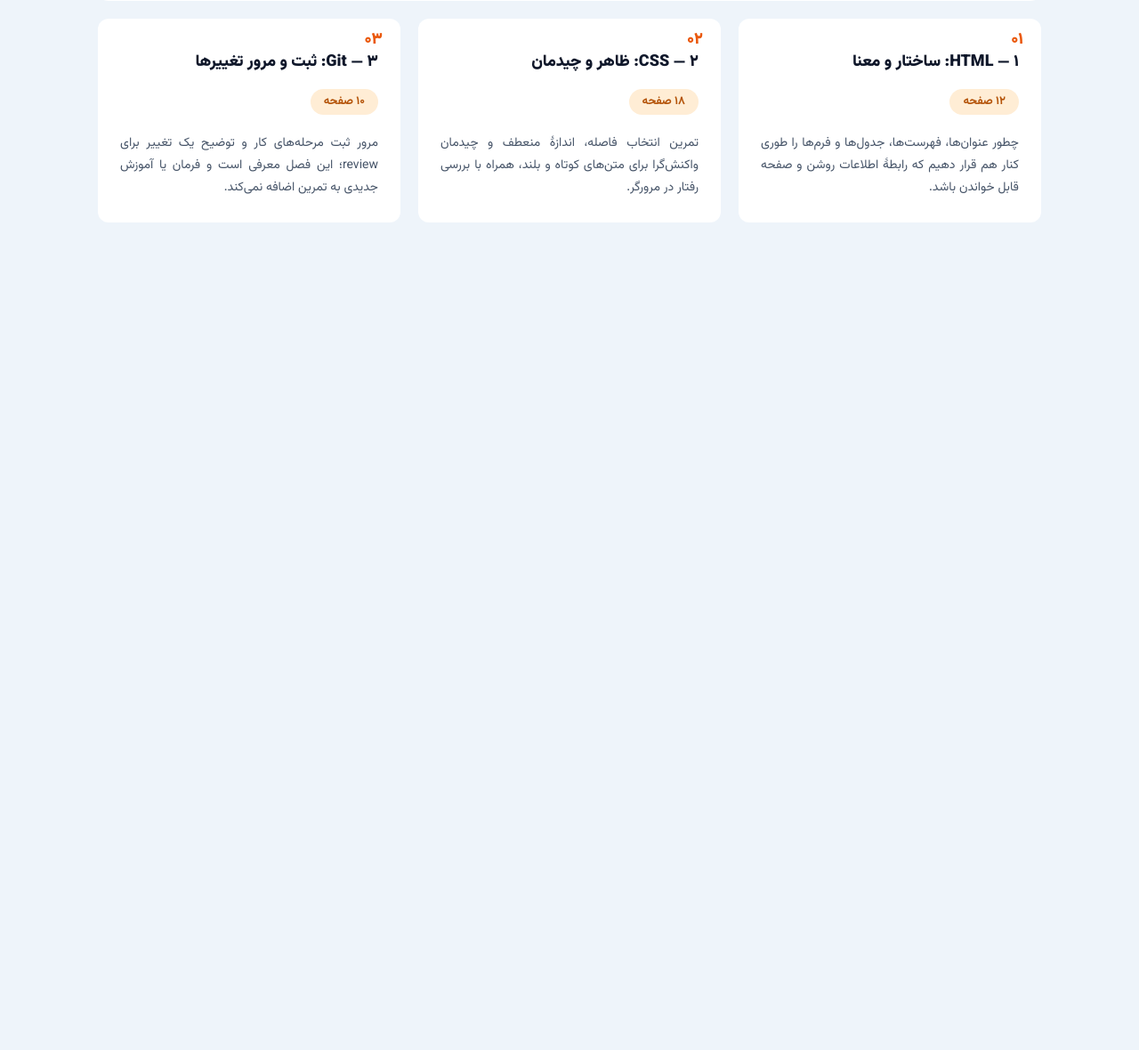
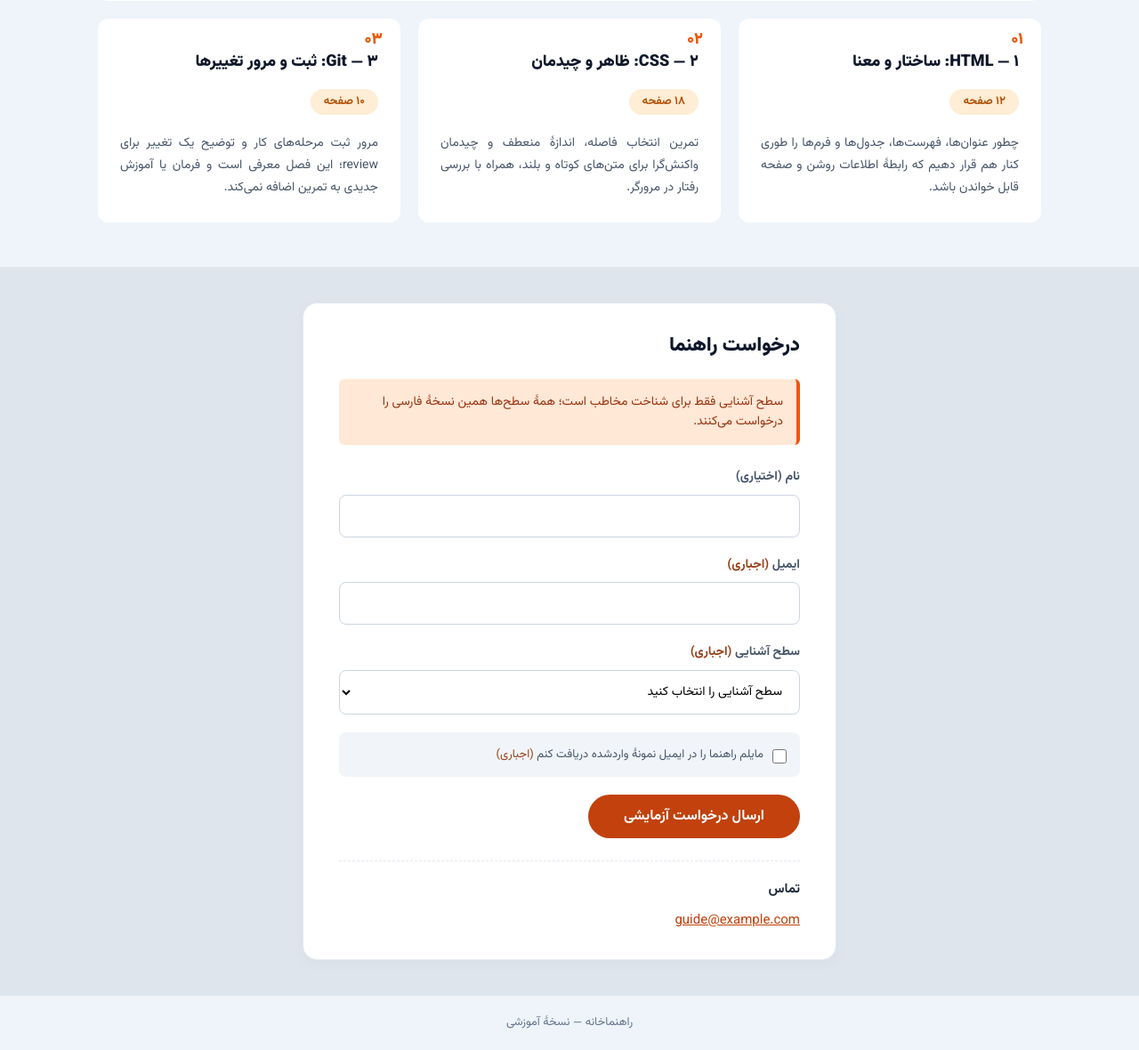
Before and after one commit to shamim-zabihi/hw4-2, a plain HTML site: page index.html in a window 1280 px wide. Shown: the part 575-1755 px from the top of the page at 89% size. Before the commit the page ends 875 px from the top, so only its background shows below. Drawn offline with Linux system fonts and the light colour scheme.

Commit message:
build request form, contact section, and footer

```diff
--- a/index.html
+++ b/index.html
@@ -68,7 +68,7 @@
 
         </section>
         <section class="chapters-section">
-            <h2 class="section-title">فصل‌ها</h2>
+            <h2 class="section-title" id="chapters">فصل‌ها</h2>
 
             <div class="toc-wrapper">
                 <div class="toc-grid">
@@ -112,7 +112,57 @@
                 </div>
             </div>
         </section>
+
     </main>
+
+    <section class="request-section" id="request-form">
+        <div class="request-card">
+            <h2 class="request-title">درخواست راهنما</h2>
+
+            <div class="request-alert">
+                <p>سطح آشنایی فقط برای شناخت مخاطب است؛ همهٔ سطح‌ها همین نسخهٔ فارسی را درخواست می‌کنند.</p>
+            </div>
+
+            <form action="#" method="GET">
+                <div class="form-group">
+                    <label for="name">نام (اختیاری)</label>
+                    <input type="text" id="name" name="name">
+                </div>
+
+                <div class="form-group">
+                    <label for="email">ایمیل <span class="required-text">(اجباری)</span></label>
+                    <input type="email" id="email" name="email" required>
+                </div>
+
+                <div class="form-group">
+                    <label for="level">سطح آشنایی <span class="required-text">(اجباری)</span></label>
+                    <select id="level" name="level" required>
+                        <option value="" disabled selected>سطح آشنایی را انتخاب کنید</option>
+                        <option value="beginner"> تازه شروع کردم html-css</option>
+                        <option value="intermediate"> مقدماتی را دیده ام html/css </option>
+                        <option value="advanced">برای مرور می خواهم review </option>
+                    </select>
+                </div>
+
+                <div class="form-group checkbox-group">
+                    <input type="checkbox" id="send_email" name="send_email" required>
+                    <label for="send_email">مایلم راهنما را در ایمیل نمونهٔ واردشده دریافت کنم <span
+                            class="required-text">(اجباری)</span></label>
+                </div>
+
+                <button type="submit" class="submit-btn">ارسال درخواست آزمایشی</button>
+            </form>
+
+            <div class="contact-info">
+                <p class="contact-title">تماس</p>
+                <a href="mailto:guide@example.com" class="contact-link" dir="ltr">guide@example.com</a>
+            </div>
+        </div>
+    </section>
+    <footer class="site-footer">
+        <p>راهنماخانه — نسخهٔ آموزشی</p>
+    </footer>
+
 
 </body>
 
--- a/style.css
+++ b/style.css
@@ -283,3 +283,154 @@
     line-height: 1.8;
     margin: 0;
 }
+
+.request-section {
+    display: flex;
+    justify-content: center;
+    margin-top: 40px;
+    margin-bottom: 0px;
+    background-color: #DFE5ED;
+    padding: 40px 20px;
+}
+.required-text{
+    color: #983F17;
+}
+.request-card {
+    background-color: #fff;
+    border-radius: 16px;
+    padding: 30px 40px;
+    width: 100%;
+    max-width: 600px;
+    box-shadow: 0 4px 15px rgba(0,0,0,0.03);
+    border: 1px solid #e2e8f0;
+}
+
+.request-title {
+    font-size: 22px;
+    color: #0f172a;
+    font-weight: 900;
+    margin-bottom: 20px;
+    text-align: right;
+}
+
+.request-alert {
+    background-color: #FFE8D6;
+    border-right: 4px solid #ea580c;
+    padding: 15px;
+    border-radius: 6px;
+    margin-bottom: 25px;
+}
+
+.request-alert p {
+    font-size: 14px;
+    color: #9a3412;
+    margin: 0;
+    text-align: right;
+}
+
+.form-group {
+    margin-bottom: 20px;
+    display: flex;
+    flex-direction: column;
+}
+
+.form-group label {
+    font-size: 14px;
+    color: #475569;
+    margin-bottom: 8px;
+    font-weight: bold;
+    text-align: right;
+}
+
+.form-group input[type="text"],
+.form-group input[type="email"],
+.form-group select {
+    width: 100%;
+    padding: 12px 15px;
+    border: 1px solid #cbd5e1;
+    border-radius: 8px;
+    font-family: inherit;
+    font-size: 14px;
+    background-color: white;
+    outline: none;
+    transition: border-color 0.2s;
+}
+
+.form-group input:focus,
+.form-group select:focus {
+    border-color: #ea580c;
+    background-color: #fff;
+}
+
+.checkbox-group {
+    flex-direction: row;
+    align-items: flex-start;
+    background-color: #f1f5f9;
+    padding: 15px;
+    border-radius: 8px;
+}
+
+.checkbox-group input {
+    margin-left: 10px;
+    margin-top: 4px;
+    width: 16px;
+    height: 16px;
+    cursor: pointer;
+}
+
+.checkbox-group label {
+    margin-bottom: 0;
+    cursor: pointer;
+    font-weight: normal;
+    font-size: 13px;
+    line-height: 1.6;
+}
+
+.submit-btn {
+    display: block;
+    width: max-content;
+    background-color: #c2410c;
+    margin: auto 0 25px auto;
+    color: #fff;
+    border: none;
+    padding: 12px 40px ;
+    border-radius: 50px;
+    font-family: inherit;
+    font-size: 16px;
+    font-weight: bold;
+    cursor: pointer;
+    transition: background-color 0.2s;
+    justify-content: right;
+}
+.submit-btn:hover {
+    background-color: #9a3412;
+}
+
+.contact-info {
+    border-top: 1px dashed #e2e8f0;
+    padding-top: 20px;
+    text-align: right;
+}
+
+.contact-title {
+    font-size: 15px;
+    font-weight: bold;
+    color: #1e293b;
+    margin-bottom: 10px;
+}
+
+.contact-link {
+    font-size: 15px;
+    color: #c2410c;
+    text-decoration: underline;
+}
+
+.site-footer {
+    text-align: center;
+    padding: 20px;
+    font-size: 13px;
+    color: #64748b;
+    border-top: none ;
+    background-color: #eef4fa;
+    margin-top: 0px;
+}
```
